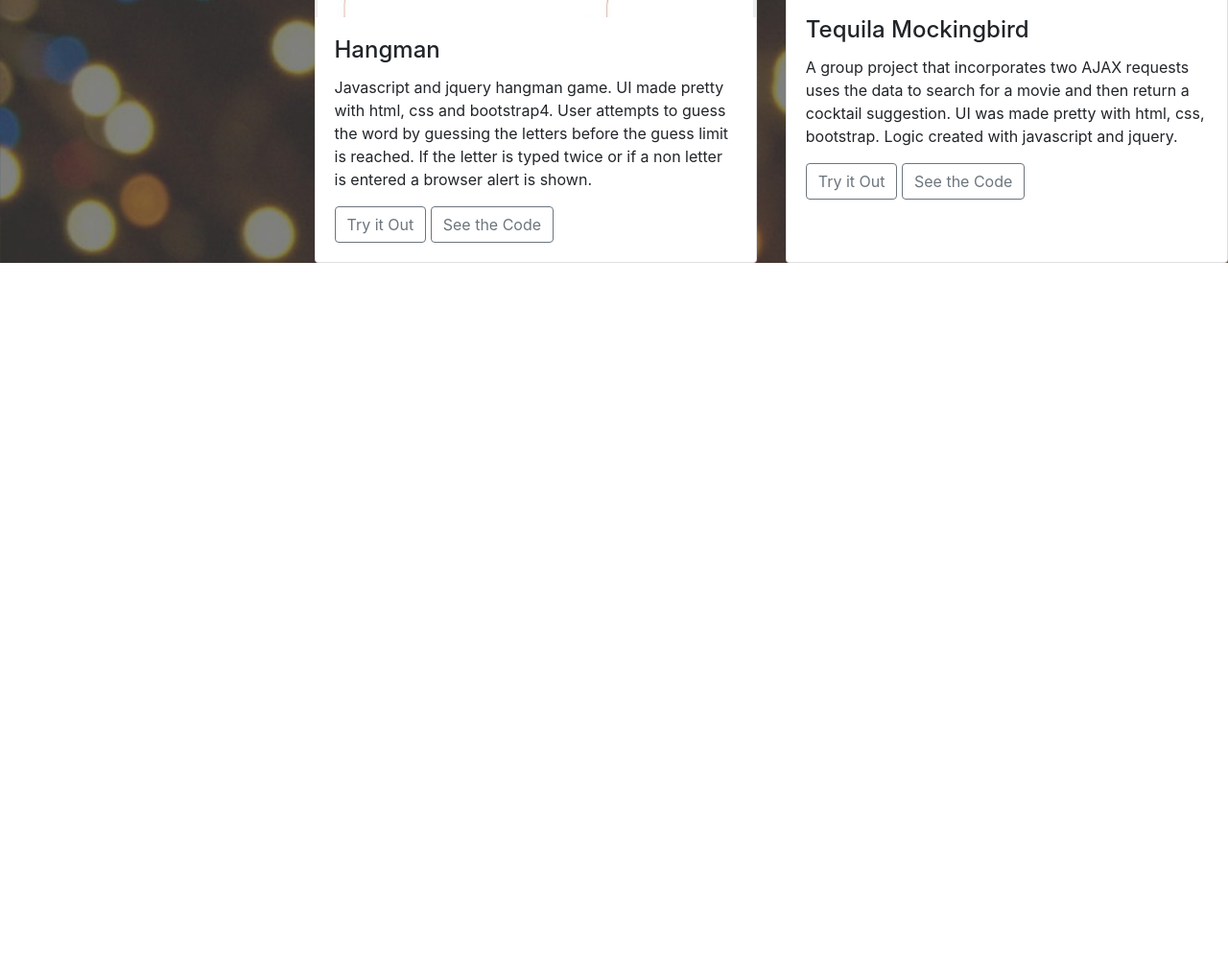
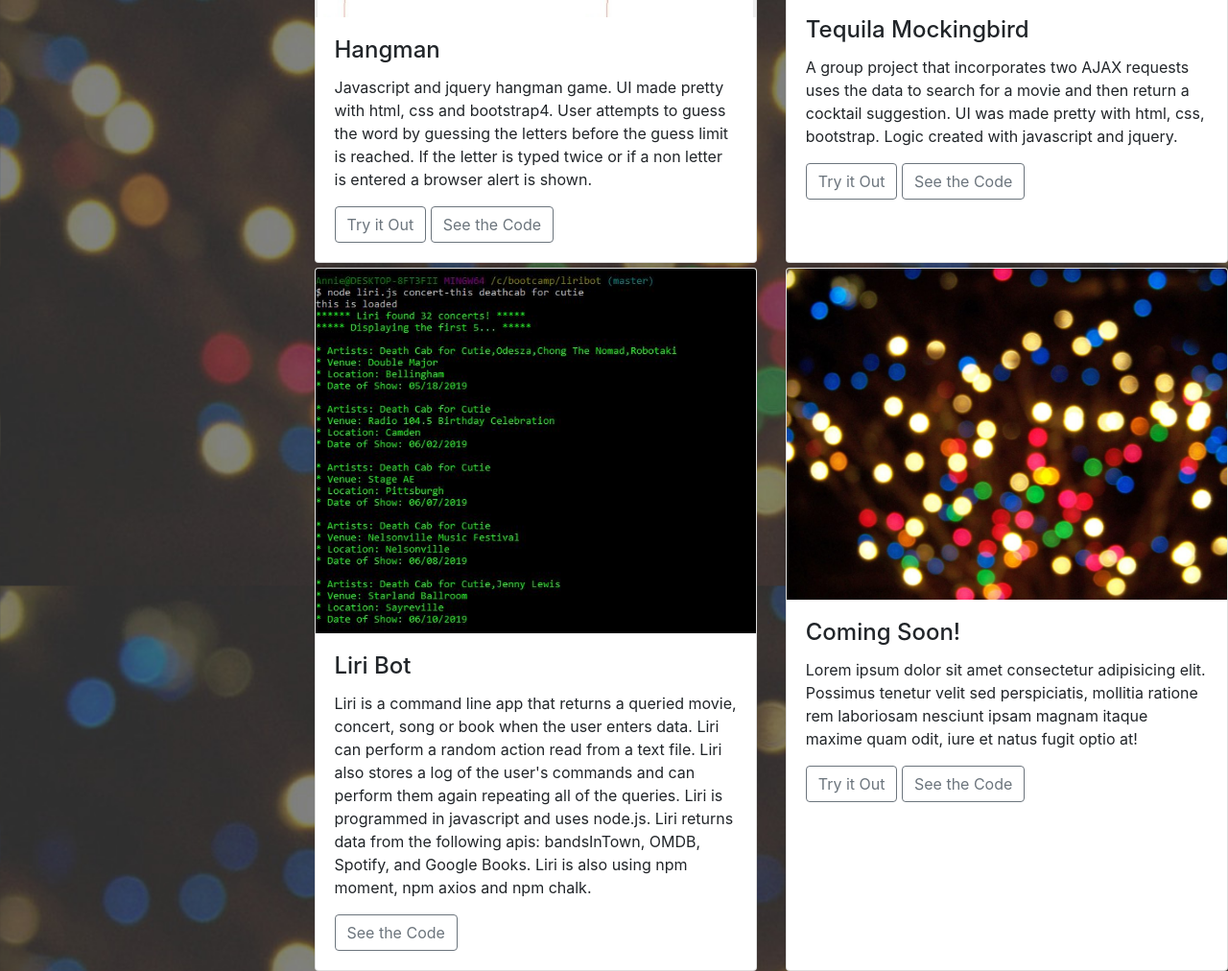
Before and after one commit to amp3193/Portfolio, a plain HTML site: page projects.html in a window 1280 px wide. Shown: the part 1312-2324 px from the top of the page at 96% size. Before the commit the page ends 1586 px from the top, so only its background shows below. Drawn offline with nearby package versions, Linux system fonts and the light colour scheme; files whose address does not match are found by name.

Commit message:
liribot project added

```diff
--- a/projects.html
+++ b/projects.html
@@ -121,6 +121,42 @@
                 </div>
             </div>
 
+            <div class="row">
+                <div class="col-sm-3"></div>
+                <div class="col-sm-9">
+                        <div class="card-deck" id="project-cards-bottom">
+                            <div class="card">
+                                <img class="projcard card-img-top" src="assets/images/concert-this.JPG" alt="Card image cap">
+                                <div class="card-body">
+                                    <h4 class="card-title">Liri Bot</h4>
+                                    <p class="card-text">Liri is a command line app that returns a queried movie, concert, song or book
+                                        when the user enters data. Liri can perform a random action read from a text file. Liri also stores a
+                                         log of the user's commands and can perform them again repeating all of the queries.
+
+                                         Liri is programmed in javascript and uses node.js. Liri returns data from the following apis: bandsInTown,
+                                        OMDB, Spotify, and Google Books. Liri is also using npm moment, npm axios and npm chalk.
+                                        </p>
+                                        <a href="https://github.com/amp3193/liriBot" class="btn btn-outline-secondary">See the Code</a>
+
+                                </div>
+                            </div>
+                            <div class="card">
+                                    <img class="projcard card-img-top" src="assets/images/lights5.jpg" alt="Card image cap">
+                                    <div class="card-body">
+                                        <h4 class="card-title">Coming Soon!</h4>
+                                        <p class="card-text">Lorem ipsum dolor sit amet consectetur adipisicing elit. Possimus tenetur
+                                            velit sed perspiciatis, mollitia ratione rem laboriosam nesciunt ipsam magnam itaque maxime quam odit, iure et natus fugit optio at!
+                                        </p>
+                                        <a href="https://amp3193.github.io/Team-Pink/" class="btn btn-outline-secondary">Try it Out</a>
+                                        <a href="https://github.com/amp3193/Team-Pink" class="btn btn-outline-secondary">See the Code</a>
+                                    </div>
+                            </div>
+
+                        </div>
+                    </div>
+                </div>
+
+
 
         </div>
     </div>
```
Also changed, not shown: assets/images/concert-this.JPG (added).
